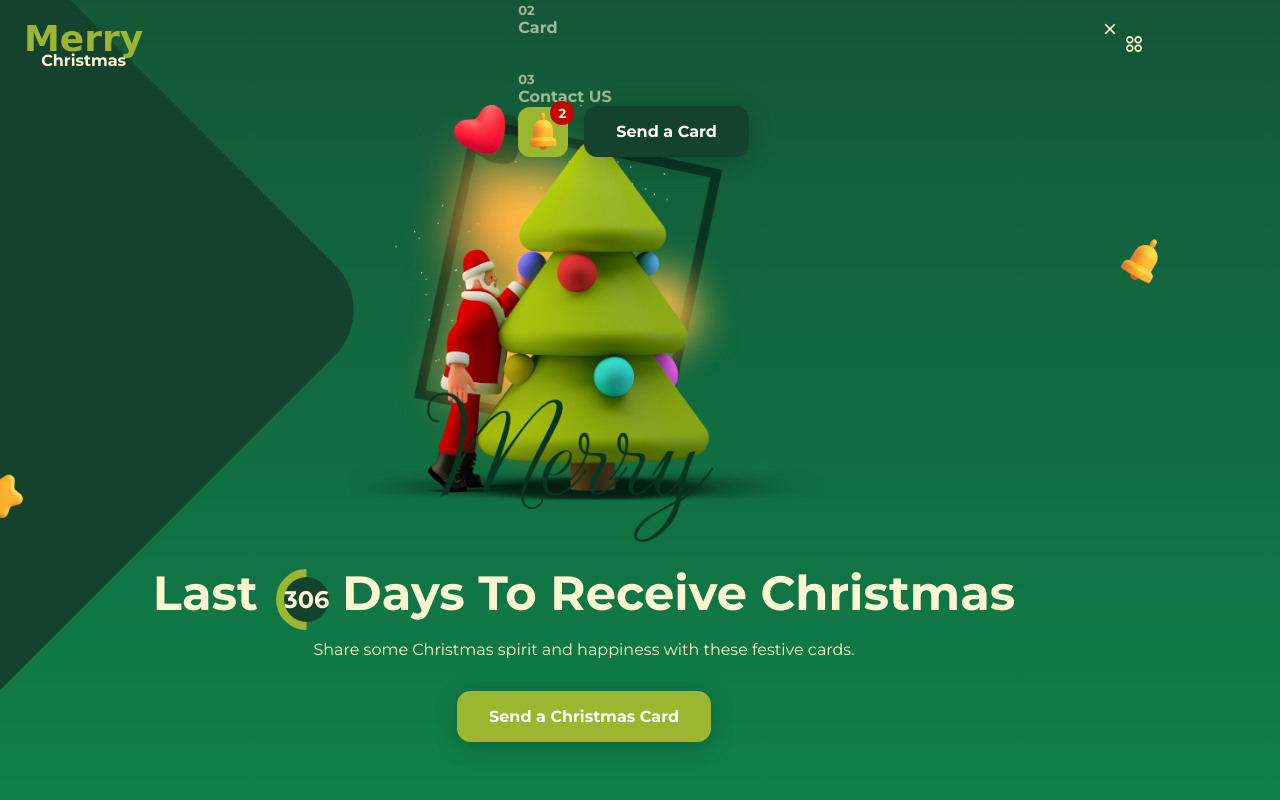
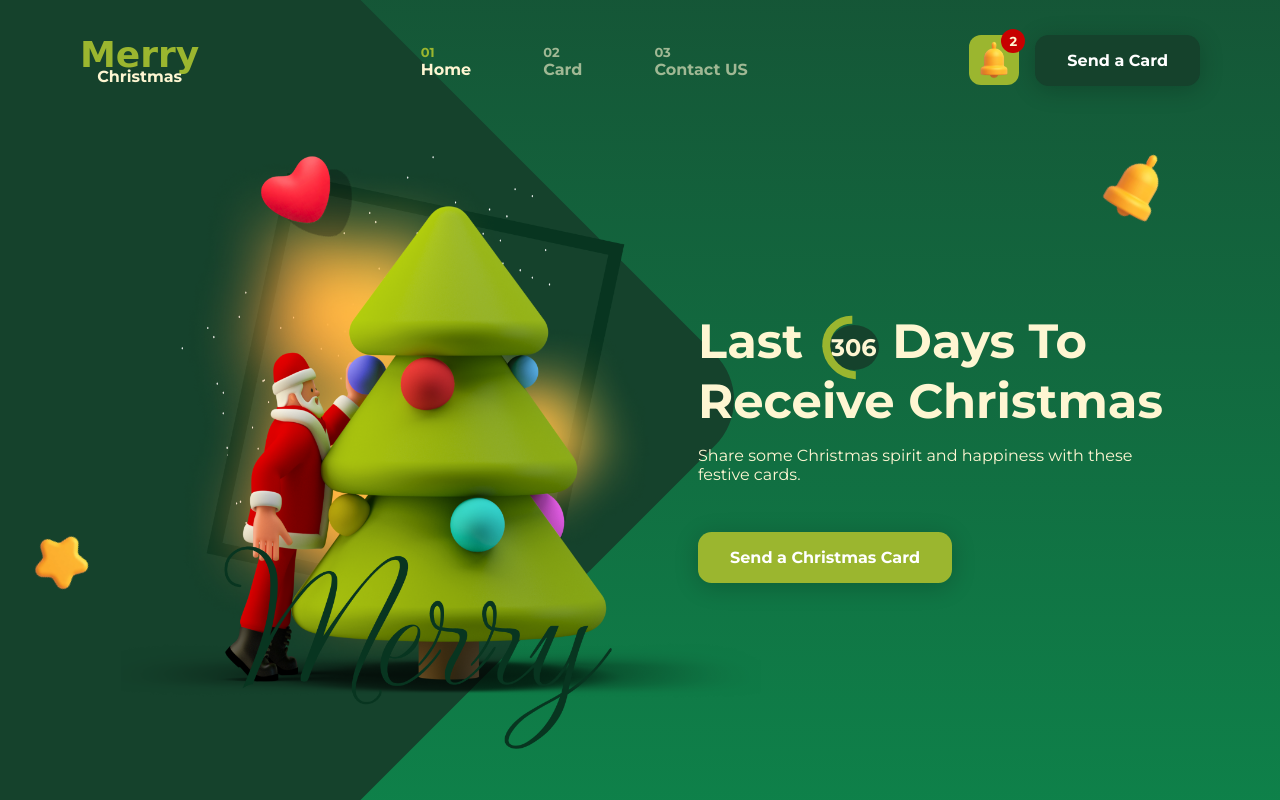
Before and after one commit to vltinica/chistmas, a plain HTML site: page index.html in a window 1280 px wide. Drawn offline with nearby package versions, Linux system fonts and the light colour scheme; a script that the page names is missing; a web font is replaced by a local one.

Commit message:
@media screen

```diff
--- a/assets/css/styles.css
+++ b/assets/css/styles.css
@@ -357,9 +357,134 @@ img {
 }
 /*=============== BREAKPOINTS ===============*/
 /* For small devices */
+@media screen and (max-width: 360px) {
+  .container {
+    margin-inline: 1rem;
+  }
+
+  .nav__buttons {
+    flex-direction: column;
+    align-items: flex-start;
+    row-gap: 1rem;
+  }
+}
 
 /* For medium devices */
+@media screen and (min-width: 400ps) {
+  .home__container {
+    grid-template-columns: 360px;
+    justify-content: center;
+    row-gap: 3rem;
+  }
+  .home__img {
+    transform: scale(1.1);
+  }
+}
 
 /* For lower devices */
+@media screen and (max-width: 968px) and (max-height: 720px) {
+  .home {
+    height: initial;
+  }
+}
 
 /* For large devices */
+@media screen and (min-width: 980px) {
+  .nav__menu {
+    width: 50%;
+  }
+
+  .home__container {
+    grid-template-columns: repeat(2, 400px);
+    align-items: center;
+  }
+
+  .home__data {
+    text-align: initial;
+  }
+
+  .home__number {
+    background-color: var(--first-color-dark);
+  }
+
+  .home__blob {
+    width: 800px;
+    height: 800px;
+    left: -28rem;
+  }
+}
+
+@media screen and (min-width: 1150px) {
+  .container {
+    margin-inline: auto;
+  }
+
+  .nav {
+    height: calc(var(--header-height) + 2rem);
+  }
+
+  .nav__toggle,
+  .nav__close {
+    display: none;
+  }
+
+  .nav__menu {
+    width: 100%;
+    display: flex;
+    align-items: center;
+  }
+
+  .nav__list {
+    margin-inline: auto;
+    flex-direction: row;
+    column-gap: 4.5rem;
+  }
+
+  .home__container {
+    grid-template-columns: 650px 485px;
+    padding-block: 6rem 0;
+  }
+
+  .home__img {
+    width: 650px;
+    transform: translateX(2rem) scale(1);
+  }
+
+  .home__data {
+    transform: translateX(-2rem);
+  }
+
+  .home__number,
+  .home__number::after {
+    width: 50px;
+    height: 50 px;
+  }
+
+  .home__description {
+    margin-bottom: 3rem;
+  }
+
+  .home__bell {
+    width: 60px;
+    right: 2rem;
+    top: 6rem;
+  }
+
+  .home__star {
+    width: 60px;
+    bottom: 10rem;
+  }
+
+  .home__blob {
+    width: 1200px;
+    height: 1200px;
+    left: -48rem;
+  }
+}
+
+@media screen and (min-width: 1600px) {
+  .home__blob {
+    left: -100%;
+    top: 0;
+  }
+}
--- a/index.html
+++ b/index.html
@@ -106,7 +106,7 @@
     </main>
 
     <!--=============== SNOW JS ===============-->
-
+    <script src="https://app.embed.im/snow.js" defer></script>
     <!--=============== MAIN JS ===============-->
     <script src="./assets/js/main.js"></script>
   </body>
```
